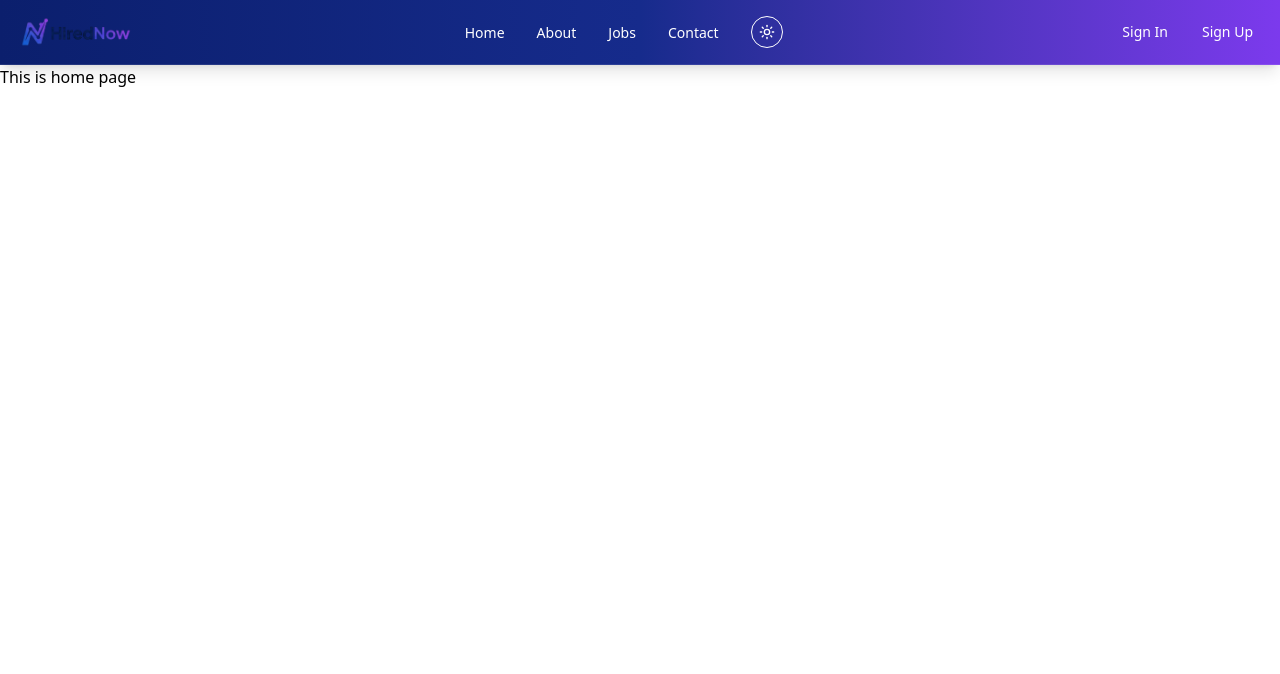
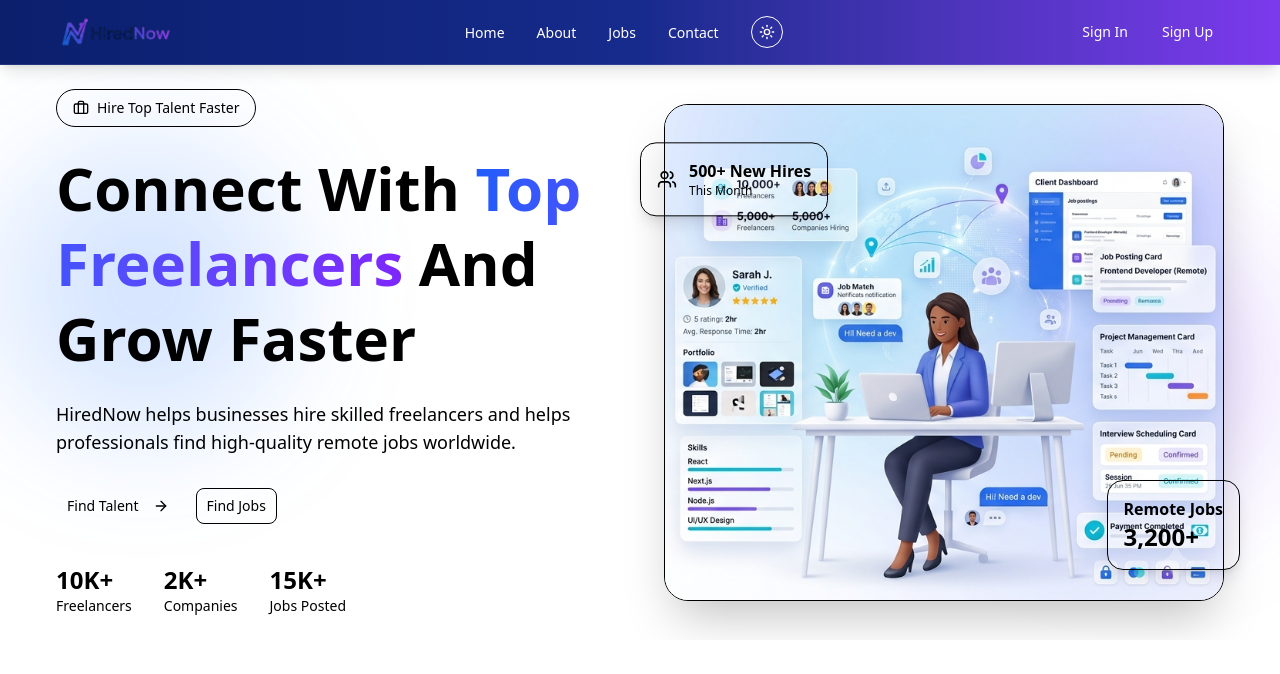
Before and after one commit to inzamulhaque/hired-now-client, a Next.js app: page / in a window 1280 px wide. Shown: the top 674 px of the page. Built offline with nearby package versions, Linux system fonts and the light colour scheme.

Commit message:
feat: add hero section

```diff
--- a/app/page.tsx
+++ b/app/page.tsx
@@ -1,7 +1,9 @@
+import HeroSection from "@/components/Home/HeroSection";
+
 export default function Home() {
   return (
     <>
-      <h1>This is home page</h1>
+      <HeroSection />
     </>
   );
 }
--- /dev/null
+++ b/components/Home/HeroSection.tsx
@@ -0,0 +1,158 @@
+"use client";
+
+import Image from "next/image";
+import CountUp from "react-countup";
+import { motion } from "framer-motion";
+import { Button } from "@/components/ui/button";
+import { ArrowRight, Briefcase, Users } from "lucide-react";
+import HeroSectionImage from "../../public/HomePageImages/Hero-Section.png";
+
+const HeroSection = () => {
+  return (
+    <section className="relative overflow-hidden">
+      <div className="absolute inset-0 -z-10">
+        <div className="absolute left-0 top-20 h-72 w-72 rounded-full bg-blue-500/20 blur-3xl" />
+        <div className="absolute right-0 top-40 h-72 w-72 rounded-full bg-violet-500/20 blur-3xl" />
+      </div>
+
+      <div className="container max-w-[1200px] mx-auto px-4 py-8 md:py-24 lg:py-6">
+        <div className="grid items-center gap-12 lg:grid-cols-2">
+          <motion.div
+            initial={{
+              opacity: 0,
+              y: 30,
+            }}
+            animate={{
+              opacity: 1,
+              y: 0,
+            }}
+            transition={{
+              duration: 0.6,
+            }}
+          >
+            <div className="mb-6 inline-flex items-center gap-2 rounded-full border px-4 py-2 text-sm">
+              <Briefcase className="h-4 w-4 text-primary" />
+              Hire Top Talent Faster
+            </div>
+
+            <h1 className="mb-6 text-4xl font-extrabold leading-tight md:text-6xl">
+              Connect With
+              <span className="bg-gradient-to-r from-blue-600 to-violet-600 bg-clip-text text-transparent">
+                {" "}
+                Top Freelancers{" "}
+              </span>
+              And Grow Faster
+            </h1>
+
+            <p className="mb-8 max-w-xl text-muted-foreground text-lg">
+              HiredNow helps businesses hire skilled freelancers and helps
+              professionals find high-quality remote jobs worldwide.
+            </p>
+
+            <div className="flex flex-col gap-4 sm:flex-row">
+              <Button size="lg">
+                Find Talent
+                <ArrowRight className="ml-2 h-4 w-4" />
+              </Button>
+
+              <Button size="lg" variant="outline">
+                Find Jobs
+              </Button>
+            </div>
+
+            <div className="mt-10 flex flex-wrap gap-8">
+              <div>
+                <h3 className="text-2xl font-bold">
+                  <CountUp end={10} duration={0.5} />
+                  K+
+                </h3>
+                <p className="text-sm text-muted-foreground">Freelancers</p>
+              </div>
+
+              <div>
+                <h3 className="text-2xl font-bold">
+                  <CountUp end={2} duration={0.2} />
+                  K+
+                </h3>
+                <p className="text-sm text-muted-foreground">Companies</p>
+              </div>
+
+              <div>
+                <h3 className="text-2xl font-bold">
+                  <CountUp end={15} duration={1} />
+                  K+
+                </h3>
+                <p className="text-sm text-muted-foreground">Jobs Posted</p>
+              </div>
+            </div>
+          </motion.div>
+
+          <motion.div
+            initial={{
+              opacity: 0,
+              x: 50,
+            }}
+            animate={{
+              opacity: 1,
+              x: 0,
+            }}
+            transition={{
+              duration: 0.8,
+            }}
+            className="relative"
+          >
+            <div className="relative overflow-hidden rounded-3xl border bg-background shadow-2xl">
+              <Image
+                src={HeroSectionImage}
+                alt="HiredNow Hero"
+                width={800}
+                height={600}
+                priority
+                className="h-auto w-full object-cover"
+              />
+            </div>
+
+            <motion.div
+              animate={{
+                y: [0, -10, 0],
+              }}
+              transition={{
+                duration: 3,
+                repeat: Infinity,
+              }}
+              className="absolute -left-6 top-10 hidden rounded-2xl border dark:border-black/50 bg-background p-4 shadow-lg md:block dark:bg-black/30"
+            >
+              <div className="flex items-center gap-3">
+                <Users className="h-5 w-5 text-primary" />
+
+                <div>
+                  <p className="font-semibold">500+ New Hires</p>
+                  <p className="text-xs text-muted-foreground">This Month</p>
+                </div>
+              </div>
+            </motion.div>
+
+            <motion.div
+              animate={{
+                y: [0, 10, 0],
+              }}
+              transition={{
+                duration: 4,
+                repeat: Infinity,
+              }}
+              className="absolute -right-4 bottom-10 hidden rounded-2xl border dark:border-black/50 bg-background dark:bg-black/30 p-4 shadow-lg md:block"
+            >
+              <div>
+                <p className="font-semibold">Remote Jobs</p>
+
+                <p className="text-2xl font-bold text-primary">3,200+</p>
+              </div>
+            </motion.div>
+          </motion.div>
+        </div>
+      </div>
+    </section>
+  );
+};
+
+export default HeroSection;
--- a/components/shared/Navbar.tsx
+++ b/components/shared/Navbar.tsx
@@ -35,7 +35,7 @@
 const Navbar = () => {
   return (
     <header className="sticky top-0 z-50 border-b border-white/10 bg-gradient-to-r from-[#0B1F6D] via-[#162B8C] to-[#7C3AED] text-white shadow-lg">
-      <div className="container mx-auto flex h-16 items-center justify-between px-4">
+      <div className="container max-w-[1200px] mx-auto flex h-16 items-center justify-between px-4">
         <Link href="/" className="flex items-center gap-2">
           <motion.div
             whileHover={{
--- a/package.json
+++ b/package.json
@@ -17,6 +17,7 @@
     "next-themes": "^0.4.6",
     "radix-ui": "^1.6.0",
     "react": "19.2.4",
+    "react-countup": "^6.5.3",
     "react-dom": "19.2.4",
     "shadcn": "^4.11.0",
     "tailwind-merge": "^3.6.0",
```
Also changed, not shown: public/HomePageImages/Hero-Section.png (added), 1 other file (tests, documents, lock files or other folders).
